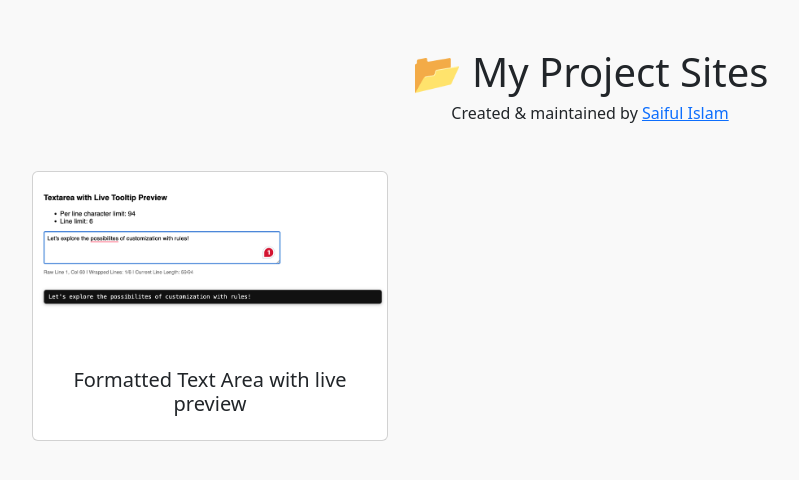
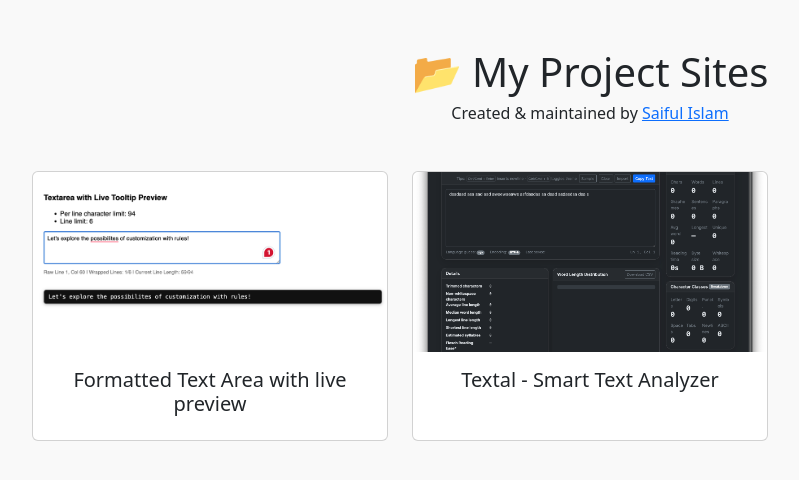
Before and after one commit to saifulislamconnect/saifulislamconnect.github.io, a plain HTML site: page index.html in a window 1280 px wide. Shown: the whole page, without its empty margins (50-849 px from the left). Drawn offline with nearby package versions, Linux system fonts and the light colour scheme.

Commit message:
Added textal link

```diff
--- a/index.html
+++ b/index.html
@@ -46,6 +46,11 @@
             title: "Formatted Text Area with live preview",
             url: "https://saifulislamconnect.github.io/rich-input-formatting/",
             img: "assets/images/textarea-rnd.png?text=Project+1+Preview"
+        },
+        {
+            title: "Textal - Smart Text Analyzer",
+            url: "https://saifulislamconnect.github.io/textal",
+            img: "assets/images/textal.png?text=Project+2+Preview"
         }
     ];
 
```
Also changed, not shown: assets/images/textal.png (added).
